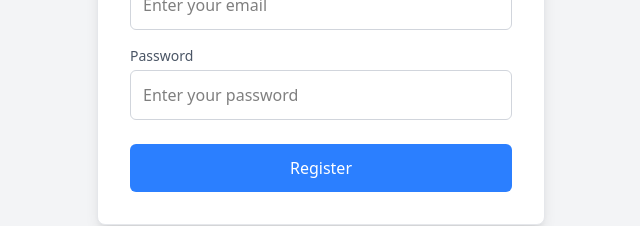
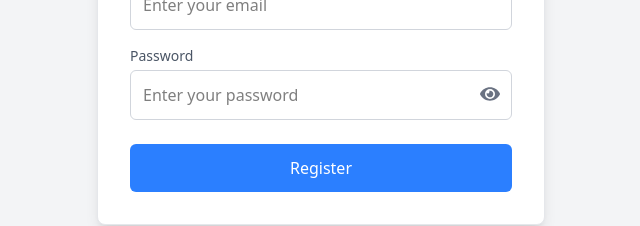
Before and after one commit to prasanth08-29/Aeoncare-s-CRM, a React (Vite) app in the folder frontend/: page /register in a window 1280 px wide. Shown: the part 399-625 px from the top of the page, without its empty margins (319-959 px from the left). Built offline with nearby package versions, Linux system fonts and the light colour scheme.

Commit message:
feat: add password visibility toggle to registration page

```diff
--- a/frontend/src/pages/Register.jsx
+++ b/frontend/src/pages/Register.jsx
@@ -1,6 +1,7 @@
 import axios from "axios";
 import React, { useState } from "react";
 import { useNavigate } from "react-router-dom";
+import { FaEye, FaEyeSlash } from "react-icons/fa";
 
 const Register = () => {
   const [formData, setFormData] = useState({
@@ -8,6 +9,7 @@ const Register = () => {
     email: "",
     password: "",
   });
+  const [showPassword, setShowPassword] = useState(false);
   const [error, setError] = useState("");
   const navigate = useNavigate();
 
@@ -76,15 +78,24 @@ const Register = () => {
             <label className="block text-gray-600 text-sm font-medium mb-1">
               Password
             </label>
+            <div className="relative">
               <input
                 className="w-full p-3 border border-gray-300 rounded-md focus:ring-2 focus:ring-blue-200 outline-none focus:border-blue-400"
-              type="password"
+                type={showPassword ? "text" : "password"}
                 name="password"
                 value={formData.password}
                 onChange={handleChange}
                 placeholder="Enter your password"
                 required
               />
+              <button
+                type="button"
+                className="absolute right-3 top-3.5 text-gray-500 hover:text-gray-700 cursor-pointer"
+                onClick={() => setShowPassword(!showPassword)}
+              >
+                {showPassword ? <FaEyeSlash size={20} /> : <FaEye size={20} />}
+              </button>
+            </div>
           </div>
           <button className="w-full bg-blue-500 text-white p-3 rounded-md hover:bg-blue-600 font-medium cursor-pointer">
             Register
```
Also changed, not shown: frontend/package.json (+7 -6 lines), 1 other file (tests, documents, lock files or other folders). Lines whose indentation alone changed are shown as unchanged.
